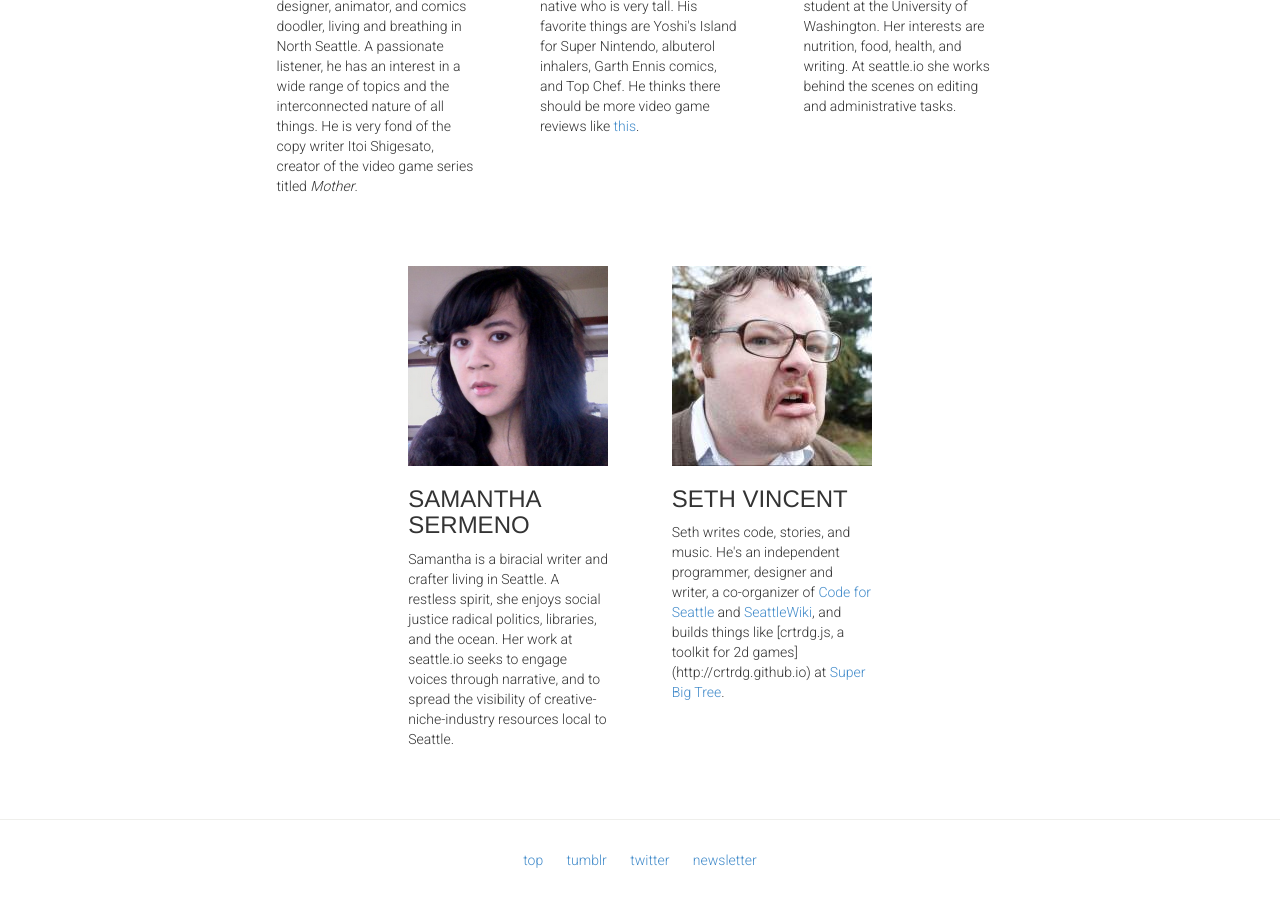
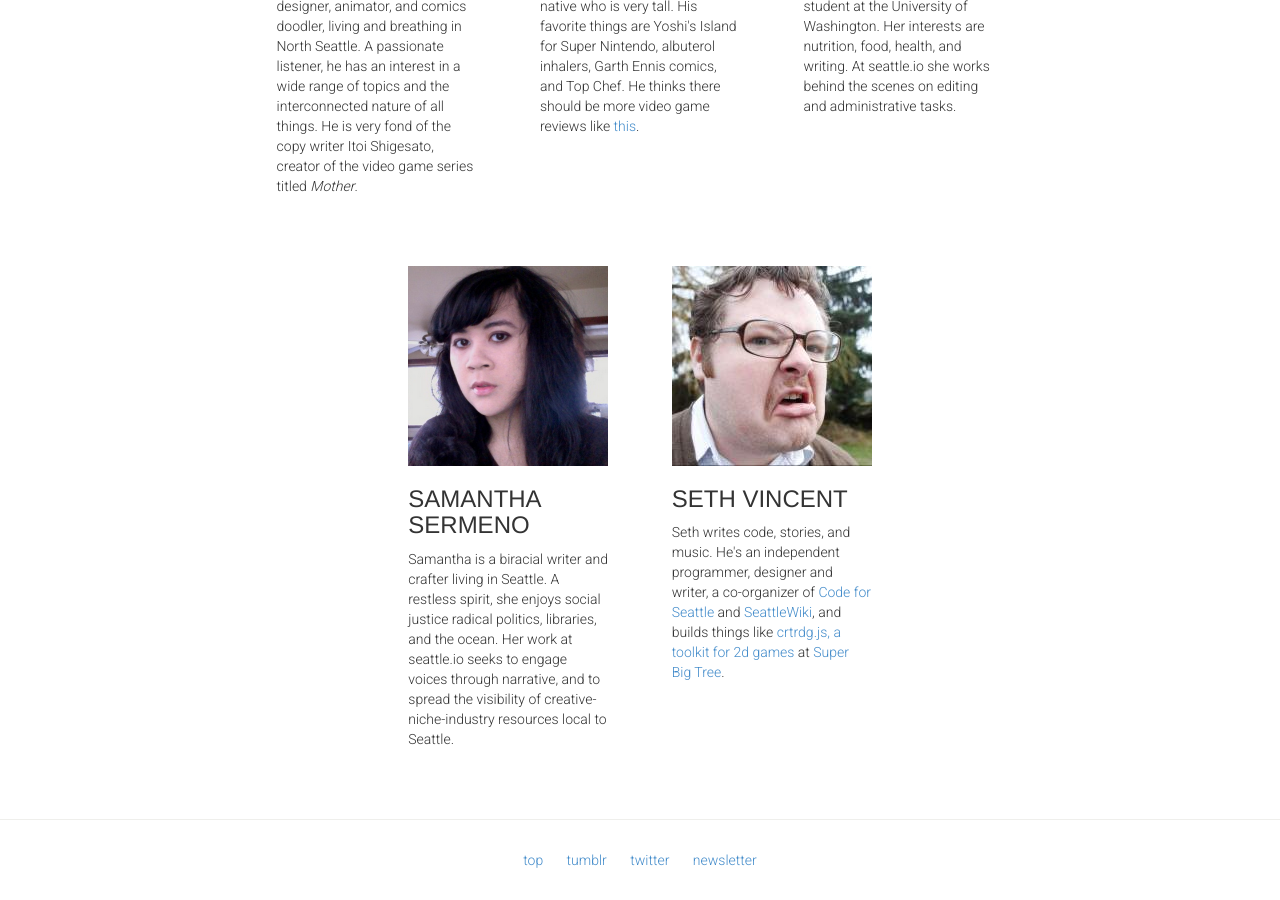
Before and after one commit to seattleio/seattleio.github.com, a Jekyll site: the page built from index.html, in a window 1280 px wide and 900 px high, scrolled down 2960 px. Built offline with Jekyll 4.4.1, drawn with Linux system fonts in a browser that asks for light colours; comment, search, counter and statistics services are not loaded; some of the changed lines change nothing that is shown.

Commit message:
fix crtrdg.jd link

```diff
--- a/index.html
+++ b/index.html
@@ -163,7 +163,7 @@ front: true
         <li class="team-member">
           <img src="{{ site.baseurl }}/img/team/seth.jpg">
           <h3>SETH VINCENT</h3>
-          <p>Seth writes code, stories, and music. He's an independent programmer, designer and writer, a co-organizer of <a href="http://codeforseattle.org" target="_blank">Code for Seattle</a> and <a href="http://seattlewiki.net" target="_blank">SeattleWiki</a>, and builds things like [crtrdg.js, a toolkit for 2d games](http://crtrdg.github.io) at <a href="http://superbigtree.com" target="_blank">Super Big Tree</a>.</p>
+          <p>Seth writes code, stories, and music. He's an independent programmer, designer and writer, a co-organizer of <a href="http://codeforseattle.org" target="_blank">Code for Seattle</a> and <a href="http://seattlewiki.net" target="_blank">SeattleWiki</a>, and builds things like <a href="http://crtrdg.github.io" target="_blank">crtrdg.js, a toolkit for 2d games</a> at <a href="http://superbigtree.com" target="_blank">Super Big Tree</a>.</p>
         </li>
       </ul>
     </section>
```
